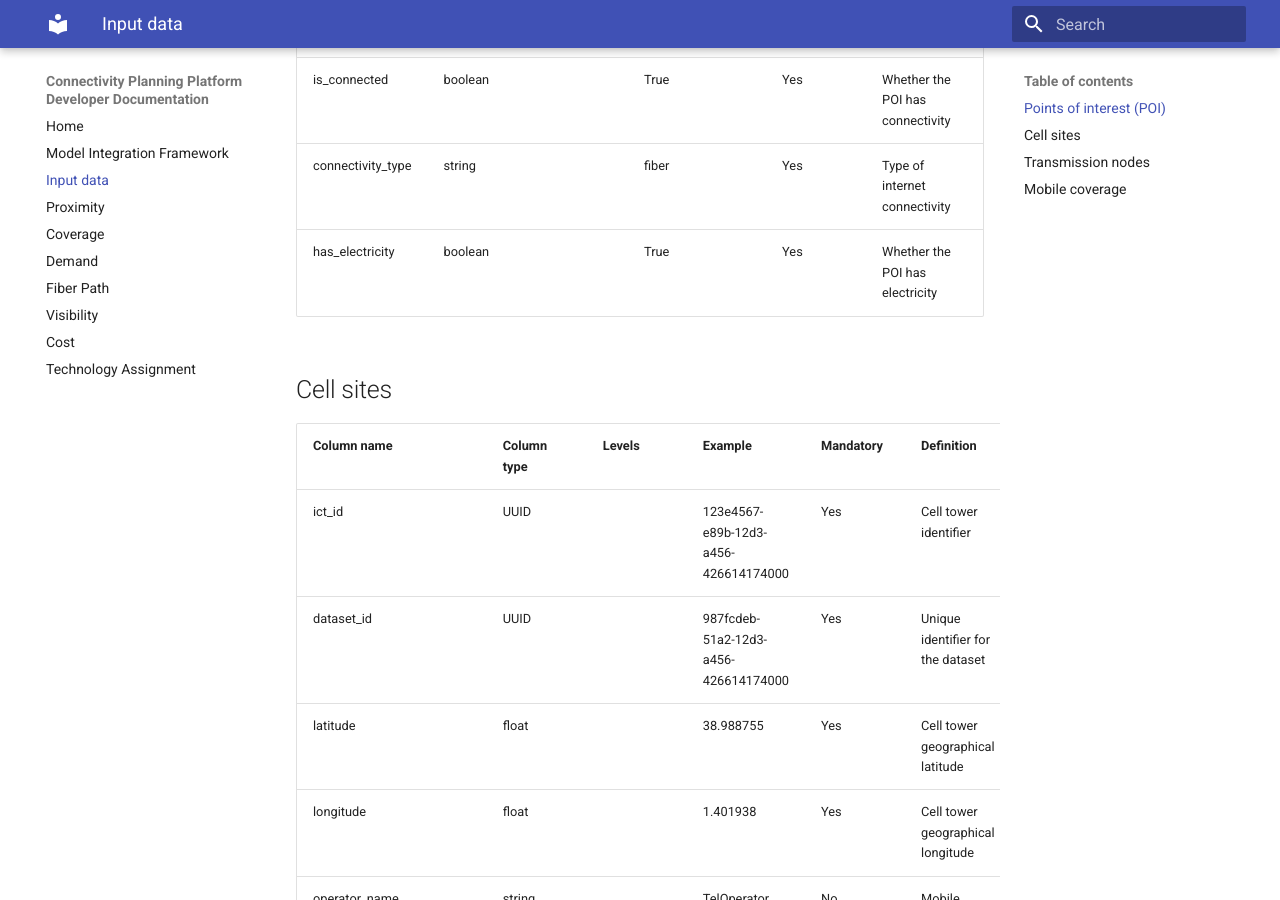
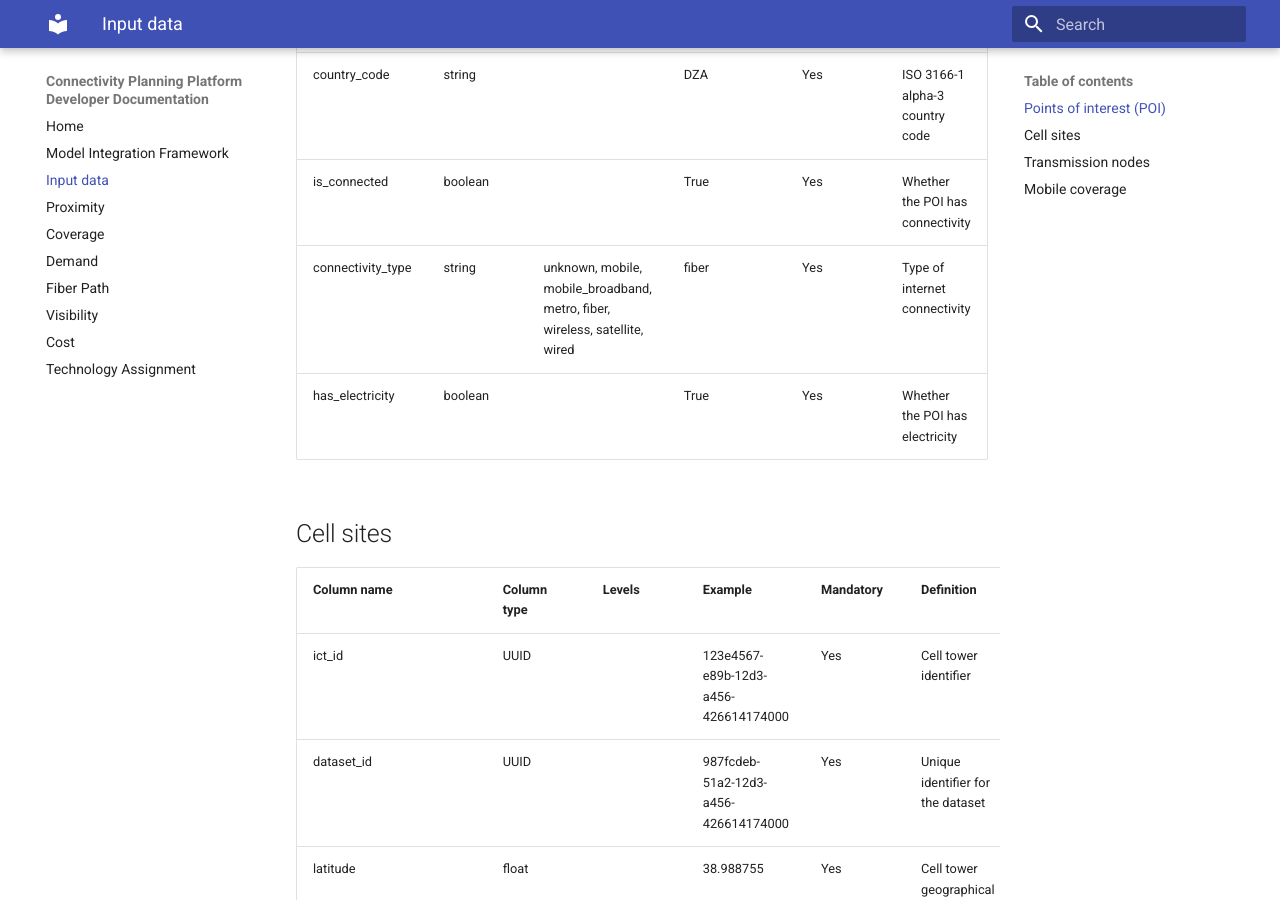
Before and after one commit to FNS-Division/inframapkit-documentation, an MkDocs documentation site: the page built from docs/inputdata.md, in a window 1280 px wide and 900 px high, scrolled down 961 px. Built offline with MkDocs 1.6.1 and Material for MkDocs 9.7.7, drawn with Linux system fonts in a browser that asks for light colours; some of the changed text lies outside the part shown.

Commit message:
refactor: Update connectivity_type options and add radio_type definition in input data documentation

```diff
--- a/docs/inputdata.md
+++ b/docs/inputdata.md
@@ -15,7 +15,7 @@ This page summarizes the data user-provided required by the toolkit. The provide
 | poi_subtype | string | | primary school | No | Specific subtype of the POI |
 | country_code | string | | DZA | Yes | ISO 3166-1 alpha-3 country code |
 | is_connected | boolean | | True | Yes | Whether the POI has connectivity |
-| connectivity_type | string | | fiber | Yes | Type of internet connectivity |
+| connectivity_type | string | unknown, mobile, mobile_broadband, metro, fiber, wireless, satellite, wired | fiber | Yes | Type of internet connectivity |
 | has_electricity | boolean | | True | Yes | Whether the POI has electricity |
 
 ## Cell sites
```
Also changed, not shown: other parts of docs/inputdata.md (+1 -0 lines).
